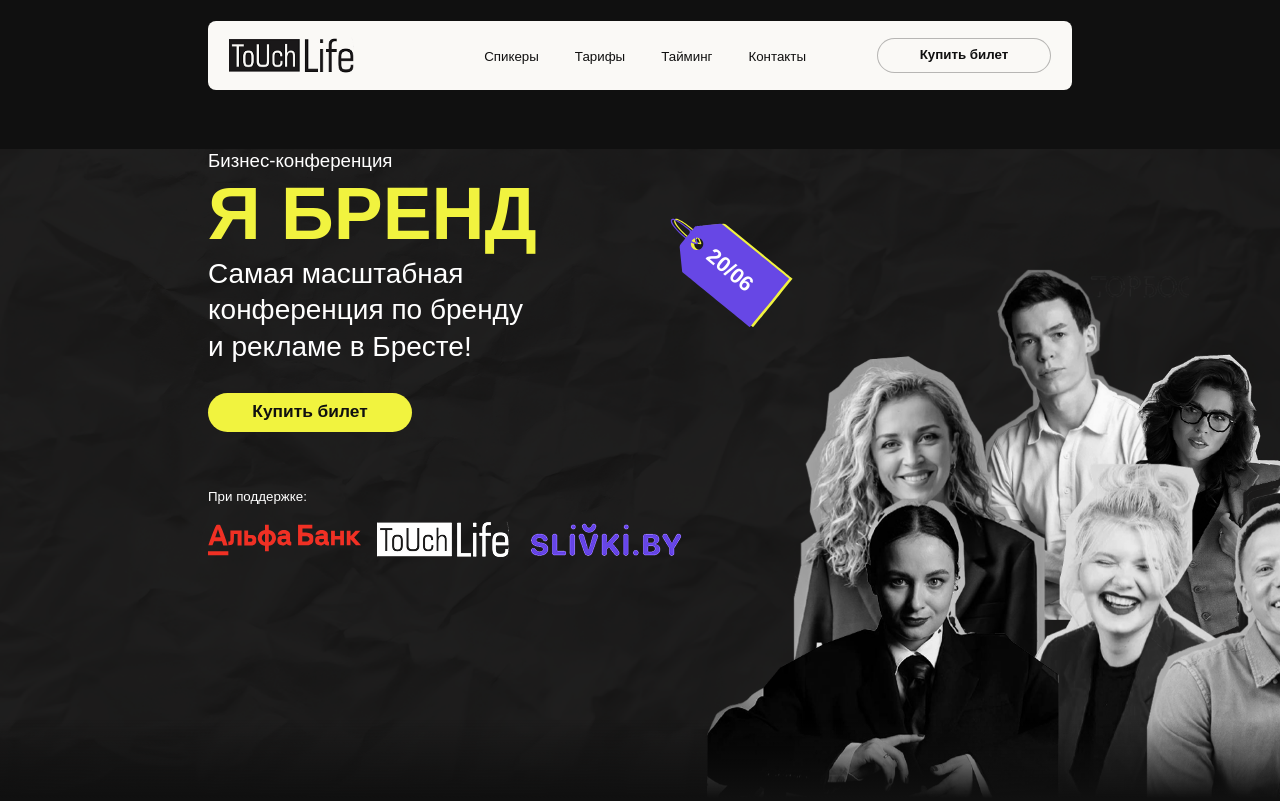
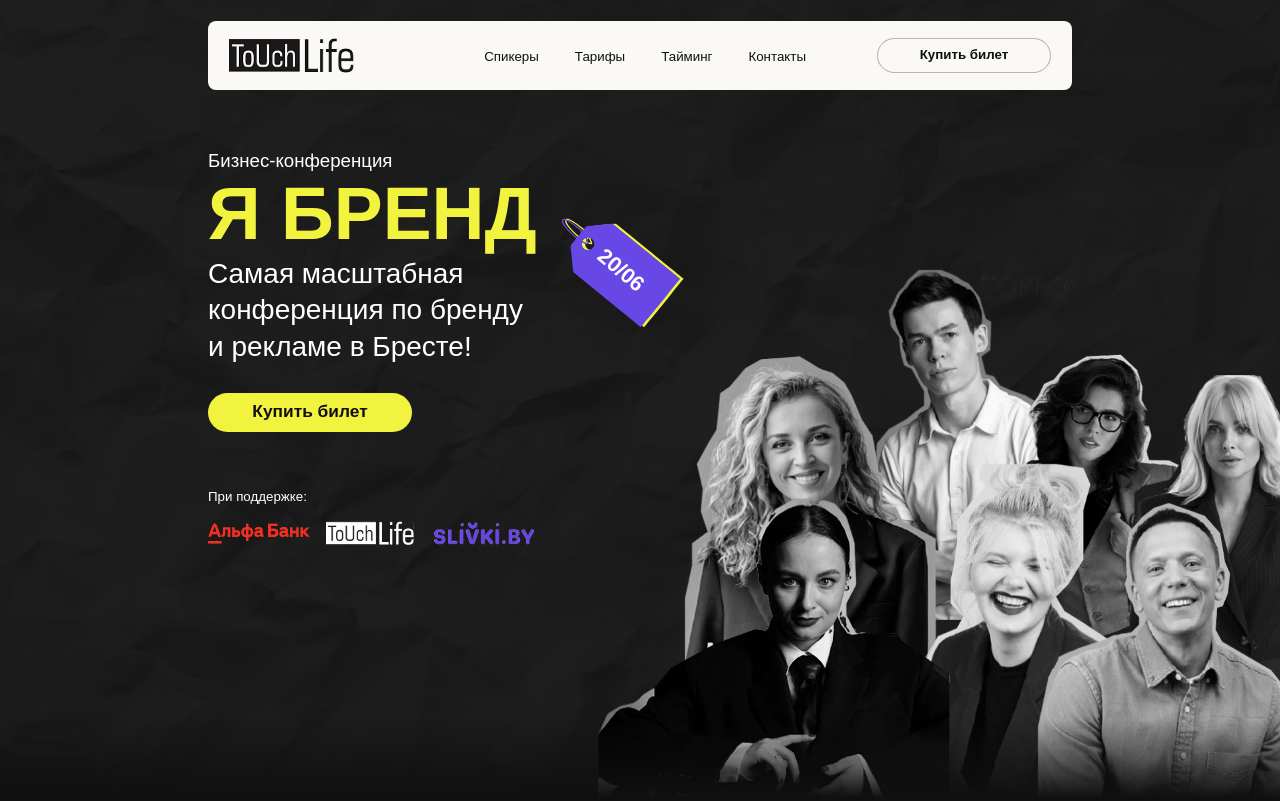
Before and after one commit to DShevv/ya-brand, a website: page index.html in a window 1280 px wide. Shown: the top 801 px of the page. Drawn offline with Linux system fonts and the light colour scheme; a web font is replaced by a local one.

Commit message:
fix hero styles

```diff
--- a/assets/scss/blocks/_hero.scss
+++ b/assets/scss/blocks/_hero.scss
@@ -4,6 +4,7 @@
 .hero {
   height: calc(100dvh - vw-1600(138));
   position: relative;
+  min-height: vw-1600(802);
 
   &__texture {
     position: absolute;
@@ -11,7 +12,8 @@
     left: 50%;
     transform: translateX(-50%);
     width: 100dvw;
-    height: vw-1600(974);
+    height: 100dvh;
+    min-height: vw-1600(940);
     object-fit: cover;
     z-index: 0;
   }
@@ -127,6 +129,21 @@
       display: flex;
       align-items: center;
       gap: vw-1600(24);
+    }
+
+    &-item {
+      &:nth-child(1) {
+        width: vw-1600(153);
+        height: vw-1600(32);
+      }
+      &:nth-child(2) {
+        width: vw-1600(132);
+        height: vw-1600(38);
+      }
+      &:nth-child(3) {
+        width: vw-1600(162);
+        height: vw-1600(40);
+      }
     }
   }
 
```
Also changed, not shown: assets/css/main.css, 1 other file.
